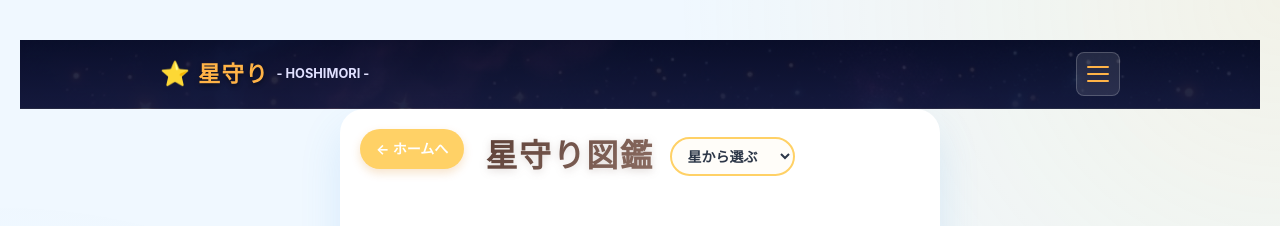
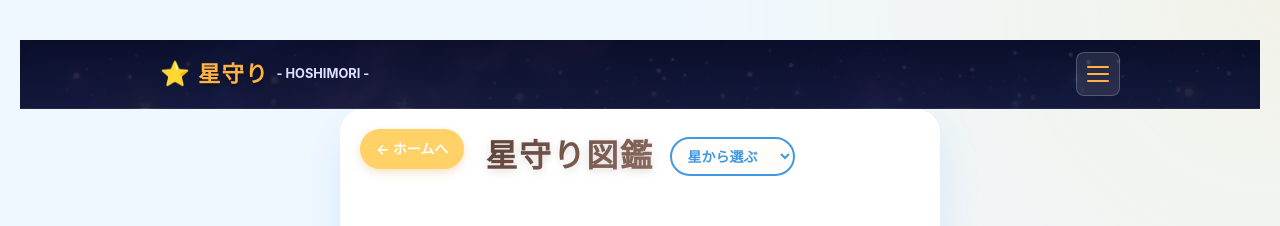
Before and after one commit to naotoada/hoshimori-web, a Next.js app: page /zukan in a window 1280 px wide. Shown: the top 226 px of the page. Built offline with nearby package versions, Linux system fonts and the light colour scheme.

Commit message:
Update: 星守り図鑑画面の「星から選ぶ」プルダウンを操作可能なボタンだと直感的に分かる青色へ変更

```diff
--- a/src/app/zukan/page.module.css
+++ b/src/app/zukan/page.module.css
@@ -46,20 +46,24 @@
 .jumpSelect {
   padding: 8px 12px;
   border-radius: 20px;
-  border: 2px solid var(--accent-yellow);
+  border: 2px solid var(--primary-blue);
   background-color: #FFFDF9;
-  color: var(--text-main);
+  color: var(--primary-blue);
   font-weight: bold;
   font-size: 14px;
   cursor: pointer;
   outline: none;
   font-family: inherit;
-  transition: box-shadow 0.2s, border-color 0.2s;
+  transition: box-shadow 0.2s, background-color 0.2s;
+}
+
+.jumpSelect:hover {
+  background-color: rgba(49, 130, 206, 0.05);
 }
 
 .jumpSelect:focus {
-  box-shadow: 0 0 0 3px rgba(255, 184, 0, 0.2);
-  border-color: #FFA01A;
+  box-shadow: 0 0 0 3px rgba(49, 130, 206, 0.2);
+  border-color: var(--primary-blue);
 }
 
 @media (max-width: 600px) {
```
